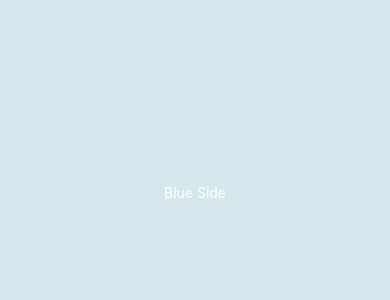
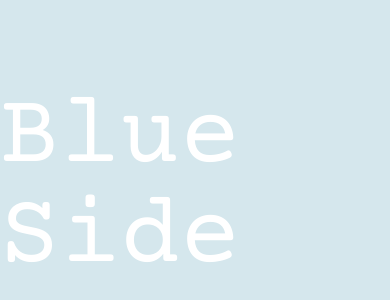
Before and after one commit to jubcohen/Blue-Side, a React Native app: screen / in a window 390 px wide. Shown: the part 230-530 px from the top of the page. Built offline with nearby package versions, Linux system fonts and the light colour scheme.

Commit message:
first commit

```diff
--- a/App.tsx
+++ b/App.tsx
@@ -1,9 +1,16 @@
 import { StatusBar } from 'expo-status-bar';
 import React from 'react';
 import { StyleSheet, Text, View } from 'react-native';
-import CSS from 'csstype';
+import { useFonts } from 'expo-font';
+import AppLoading from 'expo-app-loading';
 
 export default function App() {
+  let [fontsLoaded] = useFonts({
+    'courier-prime': require('./assets/fonts/courier-prime.ttf'),
+  });
+  if (!fontsLoaded) {
+    return <AppLoading />;
+  }
   return (
     <View style={styles.container}>
       <Text style={styles.title}>Blue Side</Text>
@@ -18,11 +25,11 @@ const styles = StyleSheet.create({
     backgroundColor: "#d5e7ed",
     justifyContent: 'center',
     alignItems: 'center',
-    fontFamily: 'courier-prime',
-    fontSize: 2,
   },
 
   title: {
-      color: '#fff',
+    color: '#fff',
+    fontFamily: 'courier-prime',
+    fontSize: 100,
   }
 });
--- a/package.json
+++ b/package.json
@@ -10,13 +10,16 @@
     "eject": "expo eject"
   },
   "dependencies": {
+    "@expo-google-fonts/inter": "^0.2.2",
     "expo": "~44.0.0",
+    "expo-font": "~10.0.4",
     "expo-status-bar": "~1.2.0",
     "react": "17.0.1",
     "react-dom": "17.0.1",
     "react-native": "0.64.3",
     "react-native-web": "0.17.1",
-    "styled-components": "^5.3.5"
+    "styled-components": "^5.3.5",
+    "expo-app-loading": "~1.3.0"
   },
   "devDependencies": {
     "@babel/core": "^7.12.9",
```
Also changed, not shown: 1 other file (tests, documents, lock files or other folders).
